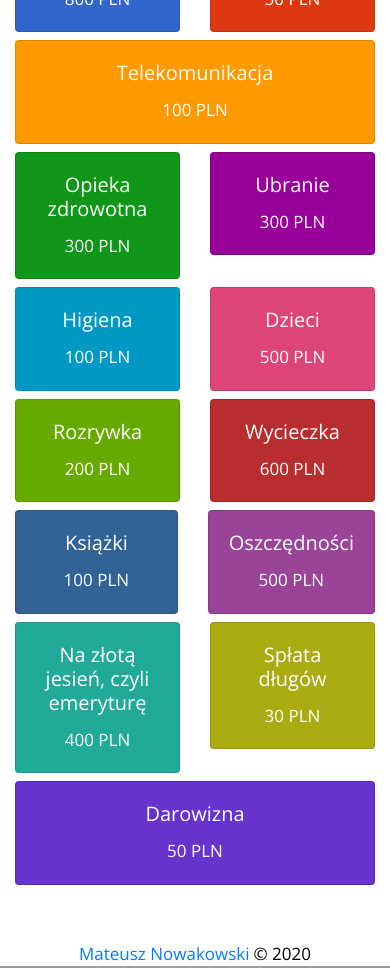
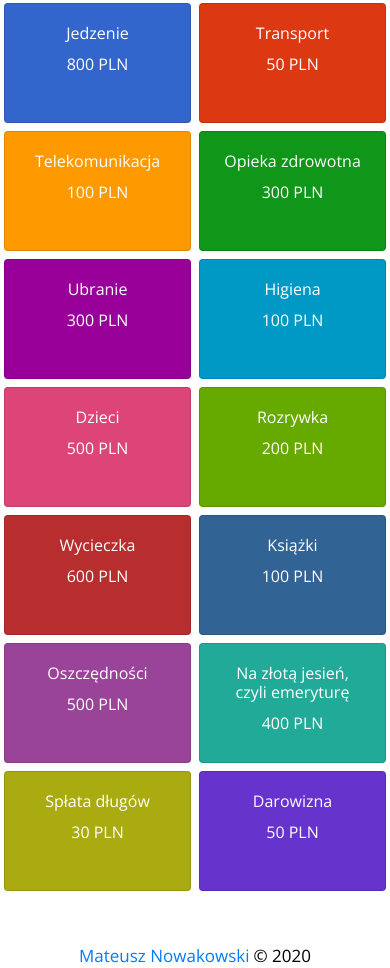
Before and after one commit to crazymechanist/budzet.mateusznowakowski.pl, a PHP site: page /display.html in a window 390 px wide. Shown: the part 781-1749 px from the top of the page. Run offline with PHP 8.4, Linux system fonts and the light colour scheme; some libraries are stand-ins or nearby versions.

Commit message:
Almost finished

```diff
--- a/css/main.css
+++ b/css/main.css
@@ -105,3 +105,7 @@
 fill: none;
 stroke-width: 20;
 stroke: currentColor;}
+
+.minCardHeight{
+min-height: 120px;
+}
--- a/display.html
+++ b/display.html
@@ -152,6 +152,37 @@
 
 	<main>
 	<div class="container">
+		<div class="row justify-content-end">
+			<button type="button" class="btn btn-outline-dark mb-2 mt-4" data-toggle="modal" data-target=".bd-example-modal-lg"> <i class="icon-calendar"></i> Zmień zakres dat</button>
+			<div class="modal fade bd-example-modal-lg" tabindex="-1" role="dialog" aria-labelledby="myLargeModalLabel" aria-hidden="true">
+				<div class="modal-dialog modal-lg" role="document">
+					<div class="modal-content">
+						<div class="modal-header">
+							<h5 class="modal-title">Zakres dat</h5>
+							<button type="button" class="close" data-dismiss="modal" aria-label="Close">
+								<span aria-hidden="true">&times;</span>
+							</button>
+						</div>
+						<div class="modal-body">
+							<form action="change_dete.php" method="post">
+								<div>
+									<label for="initial_date" class="d-inline-flex p-2" > Data początkowa: </label>
+									<input class="form-control d-inline-flex" style="width:50%" type="date" id="dinitial_date">
+								</div>
+								<div>
+									<label for="final_date" class="d-inline-flex p-2" > Data końcowa: </label>
+									<input class="form-control d-inline-flex" style="width:50%" type="date" id="final_date">
+								</div>
+							</form>
+						</div>
+						<div class="modal-footer">
+							<button type="button" class="btn btn-secondary" data-dismiss="modal">Wyjdź</button>
+							<button type="button" class="btn btn-primary">Zapisz</button>
+						</div>
+					</div>
+				</div>
+			</div>
+		</div>
 		<div class="position-relative">
 			<div id="piechart" class="position-relative" style="height:600px;"></div>
 			<div class="row align-items-center" style="position: absolute;	width: 100%;	height: 100%;	left: 0px;	bottom: 0px;">
@@ -165,120 +196,120 @@
 				 </div>
 			</div>
 		</div>
-		<div class="row row-cols-1 row-cols-md-3">
-			<div class="col mb-2">
-				<div class="card text-center" style="background-color:#3366CC; color: white;">
+
+		<div class="row">
+			<div class="col-6 col-md-4 col-lg-3 my-1 px-1">
+				<div class="card text-center minCardHeight" style="background-color:#3366CC; color: white">
 					<div class="card-body">
-						<h5 class="card-title">Jedzenie</h5>
-						<p class="card-text">800 PLN</p>
+						<h5 class="card-title h6">Jedzenie</h5>
+						<p class="card-text h6">800 PLN</p>
 					</div>
 				</div>
 			</div>
-			<div class="col mb-2">
-				<div class="card text-center" style="background-color:#dc3912; color: white;">
+			<div class="col-6 col-md-4 col-lg-3 my-1 px-1">
+				<div class="card text-center minCardHeight" style="background-color:#dc3912; color: white;">
 					<div class="card-body">
-						<h5 class="card-title">Transport</h5>
-						<p class="card-text">50 PLN</p>
+						<h5 class="card-title h6">Transport</h5>
+						<p class="card-text h6">50 PLN</p>
 					</div>
 				</div>
 			</div>
-			<div class="col mb-2">
-				<div class="card text-center" style="background-color:#FF9900; color: white;">
+			<div class="col-6 col-md-4 col-lg-3 my-1 px-1">
+				<div class="card text-center minCardHeight" style="background-color:#FF9900; color: white;">
 					<div class="card-body">
-						<h5 class="card-title">Telekomunikacja</h5>
-						<p class="card-text">100 PLN</p>
+						<h5 class="card-title h6">Telekomunikacja</h5>
+						<p class="card-text h6">100 PLN</p>
 					</div>
 				</div>
 			</div>
-			<div class="col mb-2">
-				<div class="card text-center" style="background-color:#109618; color: white;">
+			<div class="col-6 col-md-4 col-lg-3 my-1 px-1">
+				<div class="card text-center minCardHeight" style="background-color:#109618; color: white;">
 					<div class="card-body">
-						<h5 class="card-title">Opieka zdrowotna</h5>
-						<p class="card-text">300 PLN</p>
+						<h5 class="card-title h6">Opieka zdrowotna</h5>
+						<p class="card-text h6">300 PLN</p>
 					</div>
 				</div>
 			</div>
-			<div class="col mb-2">
-				<div class="card text-center" style="background-color:#990099; color: white;">
+			<div class="col-6 col-md-4 col-lg-3 my-1 px-1">
+				<div class="card text-center minCardHeight" style="background-color:#990099; color: white;">
 					<div class="card-body">
-						<h5 class="card-title">Ubranie</h5>
-						<p class="card-text">300 PLN</p>
+						<h5 class="card-title h6">Ubranie</h5>
+						<p class="card-text h6">300 PLN</p>
 					</div>
 				</div>
 			</div>
-			<div class="col mb-2">
-				<div class="card text-center" style="background-color:#0099C6; color: white;">
+			<div class="col-6 col-md-4 col-lg-3 my-1 px-1">
+				<div class="card text-center minCardHeight" style="background-color:#0099C6; color: white;">
 					<div class="card-body">
-						<h5 class="card-title">Higiena</h5>
-						<p class="card-text">100 PLN</p>
+						<h5 class="card-title h6">Higiena</h5>
+						<p class="card-text h6">100 PLN</p>
 					</div>
 				</div>
 			</div>
-			<div class="col mb-2">
-				<div class="card text-center" style="background-color:#DD4477; color: white;">
+			<div class="col-6 col-md-4 col-lg-3 my-1 px-1">
+				<div class="card text-center minCardHeight" style="background-color:#DD4477; color: white;">
 					<div class="card-body">
-						<h5 class="card-title">Dzieci</h5>
-						<p class="card-text">500 PLN</p>
+						<h5 class="card-title h6">Dzieci</h5>
+						<p class="card-text h6">500 PLN</p>
 					</div>
 				</div>
 			</div>
-			<div class="col mb-2">
-				<div class="card text-center" style="background-color:#66AA00; color: white;">
+			<div class="col-6 col-md-4 col-lg-3 my-1 px-1">
+				<div class="card text-center minCardHeight" style="background-color:#66AA00; color: white;">
 					<div class="card-body">
-						<h5 class="card-title">Rozrywka</h5>
-						<p class="card-text">200 PLN</p>
+						<h5 class="card-title h6">Rozrywka</h5>
+						<p class="card-text h6">200 PLN</p>
 					</div>
 				</div>
 			</div>
-			<div class="col mb-2">
-				<div class="card text-center" style="background-color:#B82E2E; color: white;">
+			<div class="col-6 col-md-4 col-lg-3 my-1 px-1">
+				<div class="card text-center minCardHeight" style="background-color:#B82E2E; color: white;">
 					<div class="card-body">
-						<h5 class="card-title">Wycieczka</h5>
-						<p class="card-text">600 PLN</p>
+						<h5 class="card-title h6">Wycieczka</h5>
+						<p class="card-text h6">600 PLN</p>
 					</div>
 				</div>
 			</div>
-			<div class="col mb-2">
-				<div class="card text-center" style="background-color:#316395; color: white;">
+			<div class="col-6 col-md-4 col-lg-3 my-1 px-1">
+				<div class="card text-center minCardHeight" style="background-color:#316395; color: white;">
 					<div class="card-body">
-						<h5 class="card-title">Książki</h5>
-						<p class="card-text">100 PLN</p>
+						<h5 class="card-title h6">Książki</h5>
+						<p class="card-text h6">100 PLN</p>
 					</div>
 				</div>
 			</div>
-			<div class="col mb-2">
-				<div class="card text-center" style="background-color:#994499; color: white;">
+			<div class="col-6 col-md-4 col-lg-3 my-1 px-1">
+				<div class="card text-center minCardHeight" style="background-color:#994499; color: white;">
 					<div class="card-body">
-						<h5 class="card-title">Oszczędności</h5>
-						<p class="card-text">500 PLN</p>
+						<h5 class="card-title h6">Oszczędności</h5>
+						<p class="card-text h6">500 PLN</p>
 					</div>
 				</div>
 			</div>
-			<div class="col mb-2">
-				<div class="card text-center" style="background-color:#22AA99; color: white;">
+			<div class="col-6 col-md-4 col-lg-3 my-1 px-1">
+				<div class="card text-center minCardHeight" style="background-color:#22AA99; color: white;">
 					<div class="card-body">
-						<h5 class="card-title">Na złotą jesień, czyli emeryturę</h5>
-						<p class="card-text">400 PLN</p>
+						<h5 class="card-title h6">Na złotą jesień, czyli emeryturę</h5>
+						<p class="card-text h6">400 PLN</p>
 					</div>
 				</div>
 			</div>
-			<div class="col mb-2">
-				<div class="card text-center" style="background-color:#AAAA11; color: white;">
+			<div class="col-6 col-md-4 col-lg-3 my-1 px-1">
+				<div class="card text-center minCardHeight" style="background-color:#AAAA11; color: white;">
 					<div class="card-body">
-						<h5 class="card-title">Spłata długów</h5>
-						<p class="card-text">30 PLN</p>
+						<h5 class="card-title h6">Spłata długów</h5>
+						<p class="card-text h6">30 PLN</p>
 					</div>
 				</div>
 			</div>
-			<div class="col mb-2">
-				<div class="card text-center" style="background-color:#6633CC; color: white;">
+			<div class="col-6 col-md-4 col-lg-3 my-1 px-1">
+				<div class="card text-center minCardHeight" style="background-color:#6633CC; color: white;">
 					<div class="card-body">
-						<h5 class="card-title">Darowizna</h5>
-						<p class="card-text">50 PLN</p>
+						<h5 class="card-title h6">Darowizna</h5>
+						<p class="card-text h6">50 PLN</p>
 					</div>
 				</div>
 			</div>
-
 		</div>
 	</div>
 	</main>
```
